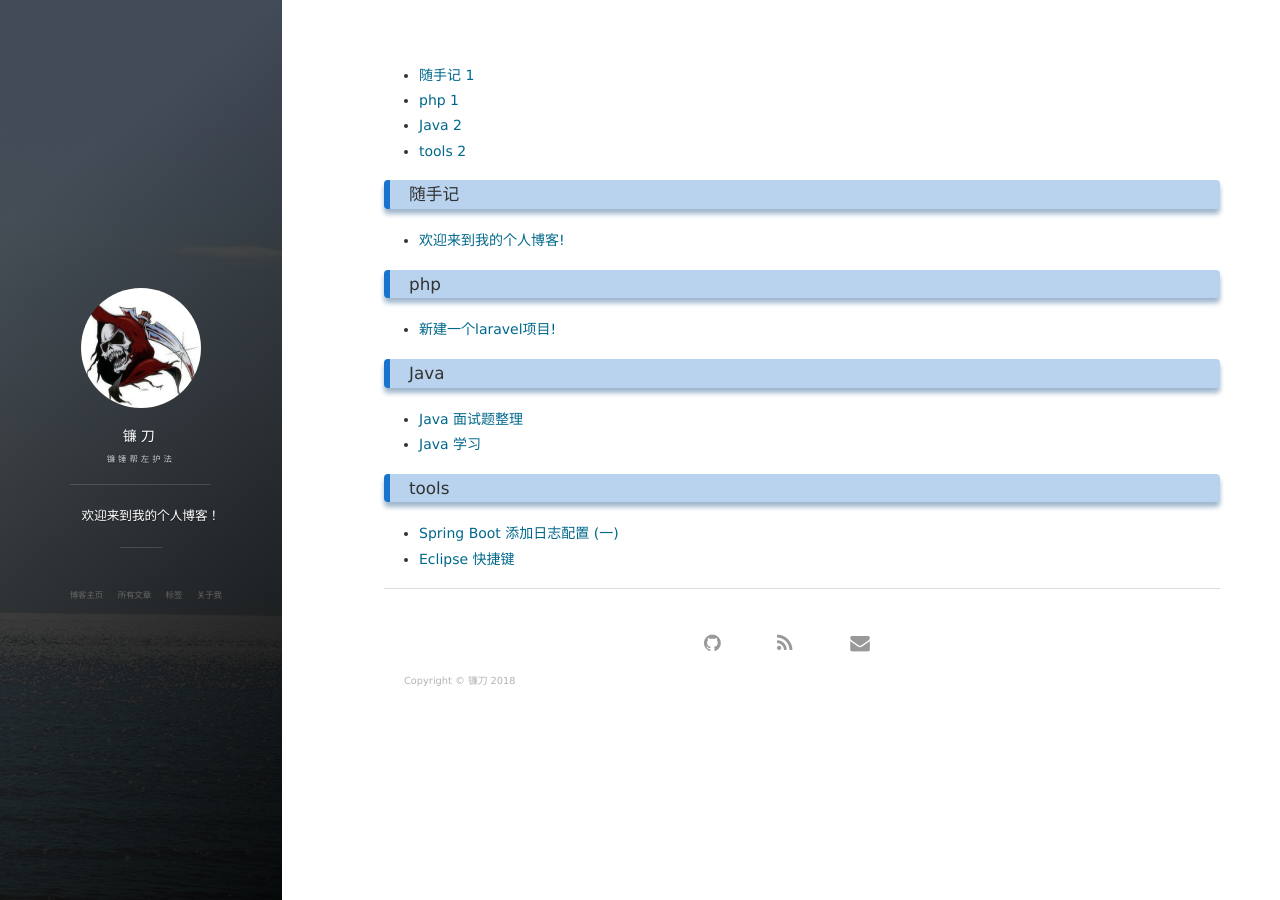
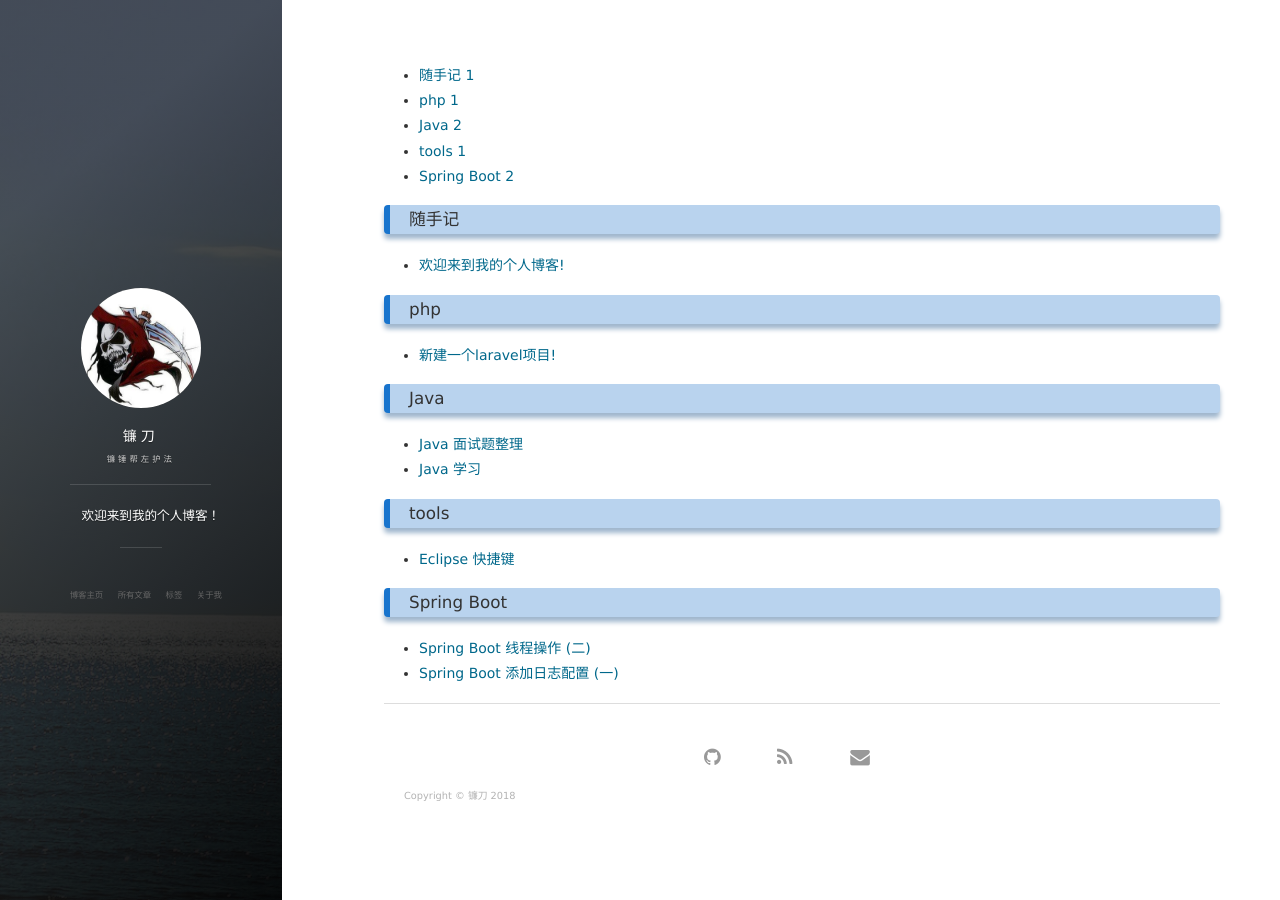
Before and after one commit to liandaoshou/blog, a Jekyll site: the page built from tags.html, in a window 1280 px wide. Built offline with Jekyll 4.4.1, drawn with Linux system fonts in a browser that asks for light colours; nearby versions of some CDN libraries; comment, search, counter and statistics services are not loaded; part of the change alters nothing that is shown.

Commit message:
add thead used

````diff
--- a/_posts/2018-03-09-Spring Boot log configuration.md
+++ b/_posts/2018-03-09-Spring Boot log configuration.md
@@ -3,7 +3,7 @@ layout: post
 title:  "Spring Boot 添加日志配置 (一) "
 date:   2018-03-09 14:23:00 +0800
 categories: Spring Boot log configuration
-tag: tools
+tag: Spring Boot
 ---
 #Spring Boot 添加日志配置 (一)
 @(Spring Boot)[log|slf4j|logback]
--- /dev/null
+++ b/_posts/2018-03-09-Spring Boot thead used.markdown
@@ -0,0 +1,127 @@
+---
+layout: post
+title:  "Spring Boot 线程操作 (二) "
+date:   2018-03-09 15:17:00 +0800
+categories: Spring Boot thead used
+tag: Spring Boot
+---
+
+
+#Spring Boot 线程使用(二)
+@(Spring Boot)[SyncTaskExecutor|SimpleAsyncTaskExecutor|ThreadPoolTaskExecutor]
+### 使用示例
+```
+package com.example.demo.controller;
+
+import org.slf4j.Logger;
+import org.slf4j.LoggerFactory;
+import org.springframework.core.task.AsyncTaskExecutor;
+import org.springframework.core.task.SimpleAsyncTaskExecutor;
+import org.springframework.core.task.SyncTaskExecutor;
+import org.springframework.scheduling.concurrent.ThreadPoolTaskExecutor;
+import org.springframework.web.bind.annotation.RequestMapping;
+import org.springframework.web.bind.annotation.RestController;
+
+import java.util.ArrayList;
+import java.util.List;
+import java.util.concurrent.Callable;
+import java.util.concurrent.Future;
+import java.util.concurrent.ThreadPoolExecutor;
+import java.util.concurrent.TimeUnit;
+
+@RestController
+public class ThreadTestController {
+    private static final Logger log = LoggerFactory.getLogger(ThreadTestController.class);
+
+    //同步
+    @RequestMapping("/test")
+    public String test(){
+        SyncTaskExecutor executor = new SyncTaskExecutor();
+        executor.execute(new OutThread());
+        System.out.println("Hello, World!");
+        log.info("Hello World");
+        return "Hello World";
+    }
+
+    //异步
+    @RequestMapping("/test1")
+    public String test1(){
+        AsyncTaskExecutor executor = new SimpleAsyncTaskExecutor("sys.out");
+        executor.execute(new OutThread());
+        System.out.println("Hello");
+        return "Hello World";
+    }
+
+    //同步线程池
+    @RequestMapping("/test2")
+    public String test2() {
+        System.out.println("start");
+        testThreadTask();
+        testThreadTask();
+        System.out.println("end");
+        return "test2";
+    }
+
+    private static void testThreadTask() {
+        ThreadPoolTaskExecutor executor = new ThreadPoolTaskExecutor();
+        executor.setCorePoolSize(2);
+        executor.setMaxPoolSize(4);
+        executor.setKeepAliveSeconds(120);
+        executor.setQueueCapacity(32);
+        executor.setRejectedExecutionHandler(new ThreadPoolExecutor.CallerRunsPolicy());
+        executor.initialize();
+        List<Future<String>> taskResults = new ArrayList<Future<String>>();
+        for(int k=0; k<10; k++){
+            taskResults.add(process(executor, k));
+        }
+
+        // 监控是否执行结束
+        while (true) {
+            boolean isAllDone = true;
+            for (Future<String> taskResult : taskResults) {
+                isAllDone &= ( taskResult.isDone() || taskResult.isCancelled() );
+            }
+            if (isAllDone) {
+                // 任务都执行完毕，跳出循环
+                break;
+            }
+            try {
+                System.out.println("waiting and sleep 1000 ...");
+                TimeUnit.MILLISECONDS.sleep(1000);
+            } catch (Exception e) {
+                System.out.println(e.toString());
+                break;
+            }
+        }
+    }
+
+    private static Future<String> process(final ThreadPoolTaskExecutor executor , final int k) {
+        return executor.submit(new Callable<String>() {
+            @Override
+            public String call() throws Exception {
+                try {
+                    Thread.sleep((k+1)*500);
+                    System.out.println(" k=" + k);
+                } catch (Exception e) {
+
+                }
+                return "k=" + k + " success";
+            }
+        });
+    }
+
+    static class OutThread implements Runnable {
+        public void run() {
+            for (int i = 0; i < 10; i++) {
+                System.out.println(i + " start ...");
+                try {
+                    Thread.sleep(2 * 1000L);
+                } catch (InterruptedException e) {
+                    e.printStackTrace();
+                }
+            }
+        }
+    }
+}
+
+```
````
